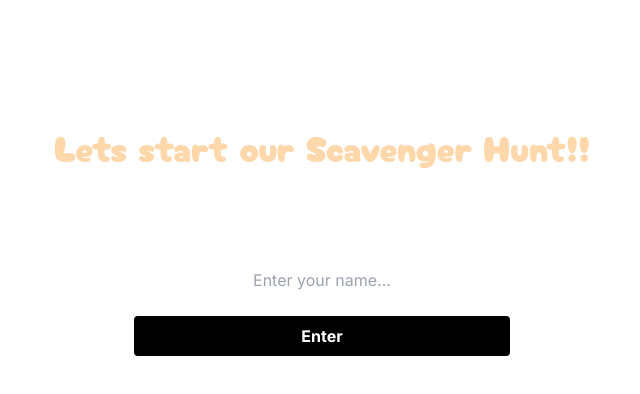
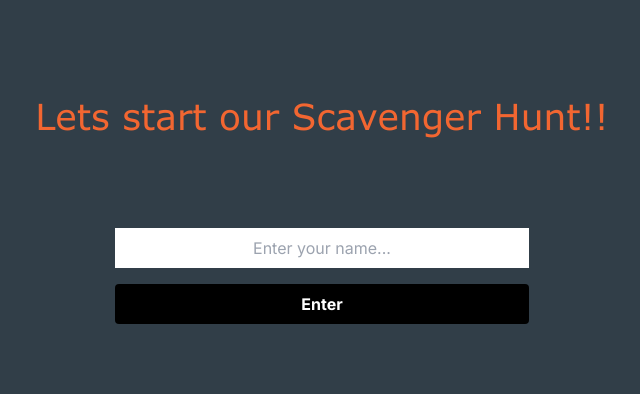
Before and after one commit to Artists-for-Humanity/scavenger-hunt, a Next.js app in the folder my-app/: page / in a window 1280 px wide. Shown: the top 394 px of the page, without its empty margins (318-958 px from the left). Built offline with nearby package versions, Linux system fonts and the light colour scheme.

Commit message:
Font update, background update (#2)
* applying branding guidelines

* updated font, background color and added logo

* Add image ot final page

---------

Co-authored-by: HandyDorceus <dorceus.handy@gmail.com>

```diff
--- a/my-app/src/app/components/ClueComponent.js
+++ b/my-app/src/app/components/ClueComponent.js
@@ -4,13 +4,13 @@ import React, { useState, useEffect } from "react";
 import { completeClue, canAccessClue, } from '../utils'
 import Image from 'next/image';
 import Confetti from 'react-confetti';
+import afh_red_tag from "../../../public/AFH_Red_Tag_Wordmark.png";
 
 const ClueComponent = ({ clueNumber, userId, print }) => {
     const totalClues = 10;
     const errorImageSrc = '/warning.png';
     const [progress, setProgress] = useState(0);
-    const confettiColors = ['#fed7aa', '#FFA07A',];
-    const gravity = .6;
+    const gravity = .2;
 
     useEffect(() => {
         // set initial progress
@@ -28,34 +28,36 @@ const ClueComponent = ({ clueNumber, userId, print }) => {
         if (clueNumber === totalClues) {
             // Special rendering for the final clue
             return (
-                <main className="flex min-h-screen flex-col items-center justify-between p-6 pt-12 text-center bg-white">
+                <main className="flex min-h-screen flex-col items-center justify-between p-6 pt-12 text-center bg-afhNight">
                     <div className="w-full h-6 rounded-full bg-customGray relative">
                         <div className="h-6 rounded-full bg-customGreen"
                             style={{ width: `${progress}%`, transition: 'width 0.5s ease-in-out' }}></div>
-                        <div className="absolute top-6 right-0 mr-2 text-black text-sm">{clueNumber}/{totalClues}</div>
-                        <div className="absolute top-6 right-0 mr-2  text-black text-sm">{clueNumber}/{totalClues}</div>
+                        <div className="absolute top-6 right-0 mr-2 text-white text-sm">{clueNumber}/{totalClues}</div>
+                        <div className="absolute top-6 right-0 mr-2  text-white text-sm">{clueNumber}/{totalClues}</div>
                     </div>
-                    <Confetti colors={confettiColors} gravity={gravity} />
-                    {/* <Confetti gravity={gravity} /> */}
-                    <h1 className="mb-4 mt-48 text-4xl text-orange-200 font-bold text-black font-cherry">Congrats! You finished the Holiday Hunt!</h1>
-                    <p className=" text-black text-lg font-cherry p-10 pb-1 mt-24">Return to the start to receive a free print of your choice. Thanks for playing!</p>
-                    <a href="https://www.afhboston.org/donate" className=" mb-20 text-black	 text-xl font-cherry underline decoration-dotted">Donate to AFH</a>
+                    <Confetti gravity={gravity} />
+                    <h1 className="mb-4 mt-48 text-4xl text-orange-200 font-bold text-white font-verdana">Congrats! You finished the Holiday Hunt!</h1>
+                    <p className=" text-white text-lg font-verdana p-10 pb-1 mt-24">Return to the start to receive a free print of your choice. Thanks for playing!</p>
+                    <a href="https://www.afhboston.org/donate" className=" mb-20 text-white	 text-xl font-verdana underline decoration-dotted">Donate to AFH</a>
+                    <Image src={afh_red_tag} alt="AFH Red" width={200} height={300} className="" />
+
                 </main>
             );
         }
         return (
 
-            <main className="flex min-h-screen flex-col items-center justify-between p-6 pt-12 text-center bg-white">
+            <main className="flex min-h-screen flex-col items-center justify-between p-6 pt-12 text-center bg-afhNight">
                 <div className="w-full h-6 rounded-full bg-customGray relative">
                     <div className="h-6 rounded-full bg-customGreen"
                         style={{ width: `${progress}%`, transition: 'width 0.5s ease-in-out' }}></div>
-                    <div className="absolute top-6 right-0 mr-2 text-black text-sm">{clueNumber}/{totalClues}</div>
-                    <div className="absolute top-6 right-0 mr-2  text-black text-sm">{clueNumber}/{totalClues}</div>
+                    <div className="absolute top-6 right-0 mr-2 text-white text-sm">{clueNumber}/{totalClues}</div>
+                    <div className="absolute top-6 right-0 mr-2  text-white text-sm">{clueNumber}/{totalClues}</div>
                 </div>
-                <div className="mb-1 text-lg font-medium text-black ">You found Clue {clueNumber}!</div>
+                <div className="mb-1 text-lg font-medium text-white ">You found Clue {clueNumber}!</div>
 
-                <div className="mb-1 text-lg font-medium text-black">Search for this  next!</div>
-                <Image src={print} alt="Print Clue" width={300} height={400} className="pb-32" />
+                <div className="mb-1 text-lg font-medium text-white">Search for this  next!</div>
+                <Image src={print} alt="Print Clue" width={300} height={400} className="" />
+                <Image src={afh_red_tag} alt="AFH Red" width={200} height={300} className="" />
 
 
             </main>
--- a/my-app/src/app/globals.css
+++ b/my-app/src/app/globals.css
@@ -3,7 +3,7 @@
 @tailwind utilities;
 
 :root {
-  --foreground-rgb: 0, 0, 0;
+  --foreground-rgb: 100, 0, 0;
   --background-start-rgb: 214, 219, 220;
   --background-end-rgb: 255, 255, 255;
 }
@@ -26,9 +26,15 @@ body {
     rgb(var(--background-start-rgb));
 }
 
-@font-face {
+/*@font-face {
   font-family: 'Cherry';
   src: url('../../public/fonts/CherryBomb-Regular.ttf') format('truetype');
   font-weight: normal;
   font-style: normal;
+}*/
+@font-face {
+  font-family: 'Verdana';
+  src: url('../../public/fonts/Verdana.ttf') format('truetype');
+  font-weight: normal;
+  font-style: normal;
 }
--- a/my-app/src/app/page.tsx
+++ b/my-app/src/app/page.tsx
@@ -1,8 +1,9 @@
 'use client';
 import React, { useState } from 'react';
 import { generateUniqueID } from './utils';
-import print1 from '../../public/print1.jpg'
+import print1 from '../../public/print1.jpg';
 import Image from 'next/image';
+import afh_red_tag from "../../public/AFH_Red_Tag_Wordmark.png";
 
 
 export default function Home() {
@@ -30,15 +31,18 @@ export default function Home() {
   };
 
   return (
-    <main className="flex min-h-screen flex-col items-center justify-between p-12 pt-32 pb-96 text-center bg-white">
+    <main className="flex min-h-screen flex-col items-center justify-between p-12 pt-24 pb-96 text-center bg-afhNight">
       {formSubmitted ? (
 
         // If the form has been submitted, display the thank you message and proceed to hunt
-        <div>
-        <div className="text-4xl text-orange-200 font-cherry pb-12">Thanks, {userName}. Get hunting!</div>
-        <div className='text-black text-xl font-cherry'>Look for this print first!</div>
-        <Image src={print1} alt="Print Clue" width={300} height={400} className="pb-32" />
+        <div >
+        <div className="text-4xl text-afhRed font-verdana pb-12">Thanks, {userName}. Get Hunting!</div>
+        <div className='text-afhRed text-xl font-verdana pb-4'>Look for this print first!</div>
+        <div className="flex justify-center items-center flex-col">
+        <Image src={print1} alt="Print Clue" width={300} height={400} className="pb-10" />
+        <Image src={afh_red_tag} alt="AFH Red" width={200} height={300} className="" />
 
+        </div>
         </div>
 
 
@@ -46,7 +50,7 @@ export default function Home() {
       ) : (
         // Otherwise, show the form to enter the user name
         <form onSubmit={handleSubmit}>
-          <div className="mb-1 pb-20 text-4xl text-orange-200 font-cherry">Lets start our Scavenger Hunt!!</div>
+          <div className="mb-1 pb-20 text-4xl text-afhRed font-verdana">Lets start our Scavenger Hunt!!</div>
           <div className='flex flex-col justify-center pl-20 pr-20'>
             <input
               type="text"
--- a/my-app/tailwind.config.ts
+++ b/my-app/tailwind.config.ts
@@ -16,9 +16,12 @@ const config: Config = {
       colors: {
         customGray: '#D9D9D9',
         customGreen: '#84CC78',
+        afhNight: '#313E48',
+        afhRed: '#F26631',
       },
       fontFamily: {
-        cherry: 'Cherry, ui-serif',
+        // cherry: 'Cherry, ui-serif',
+        verdana: 'Verdana, ui-serif',
       }
     },
   },
```
Also changed, not shown: my-app/public/AFH_Red_Tag_Wordmark.png (added), my-app/public/fonts/Verdana.ttf (added).
